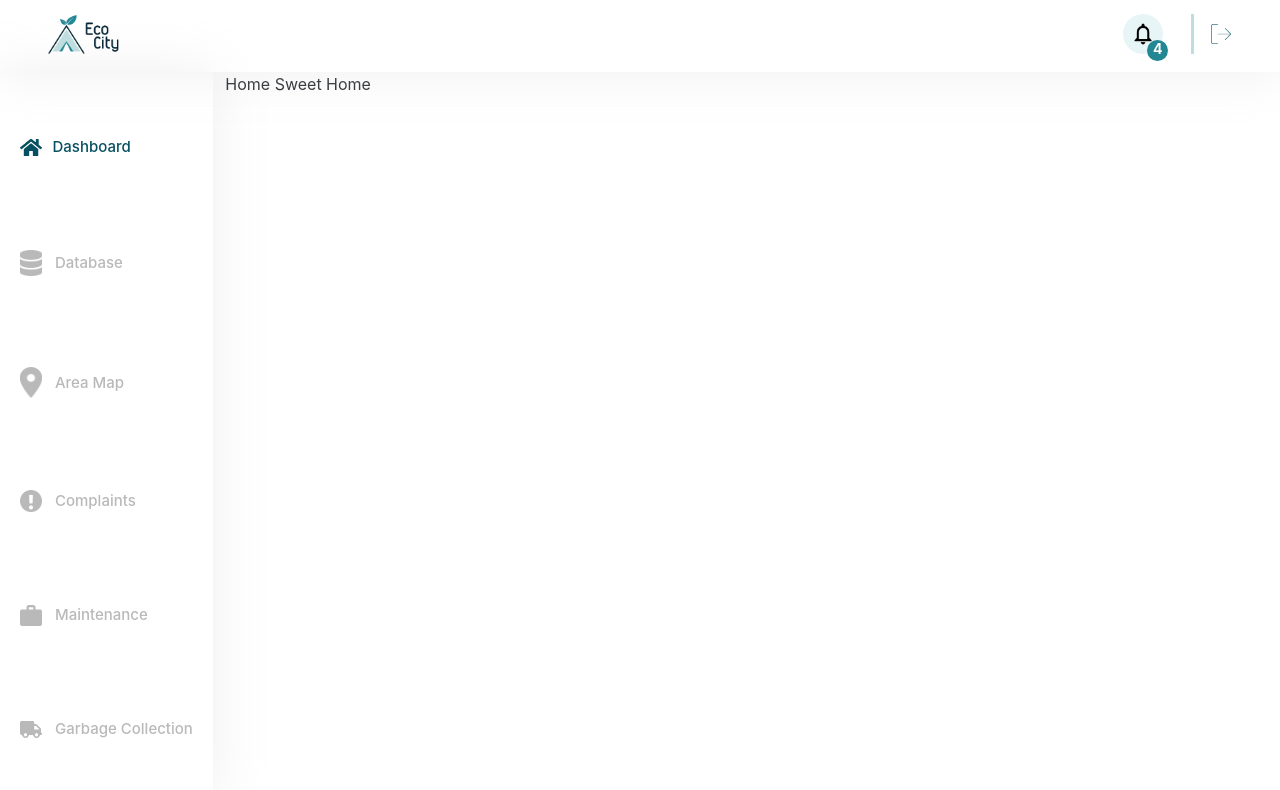
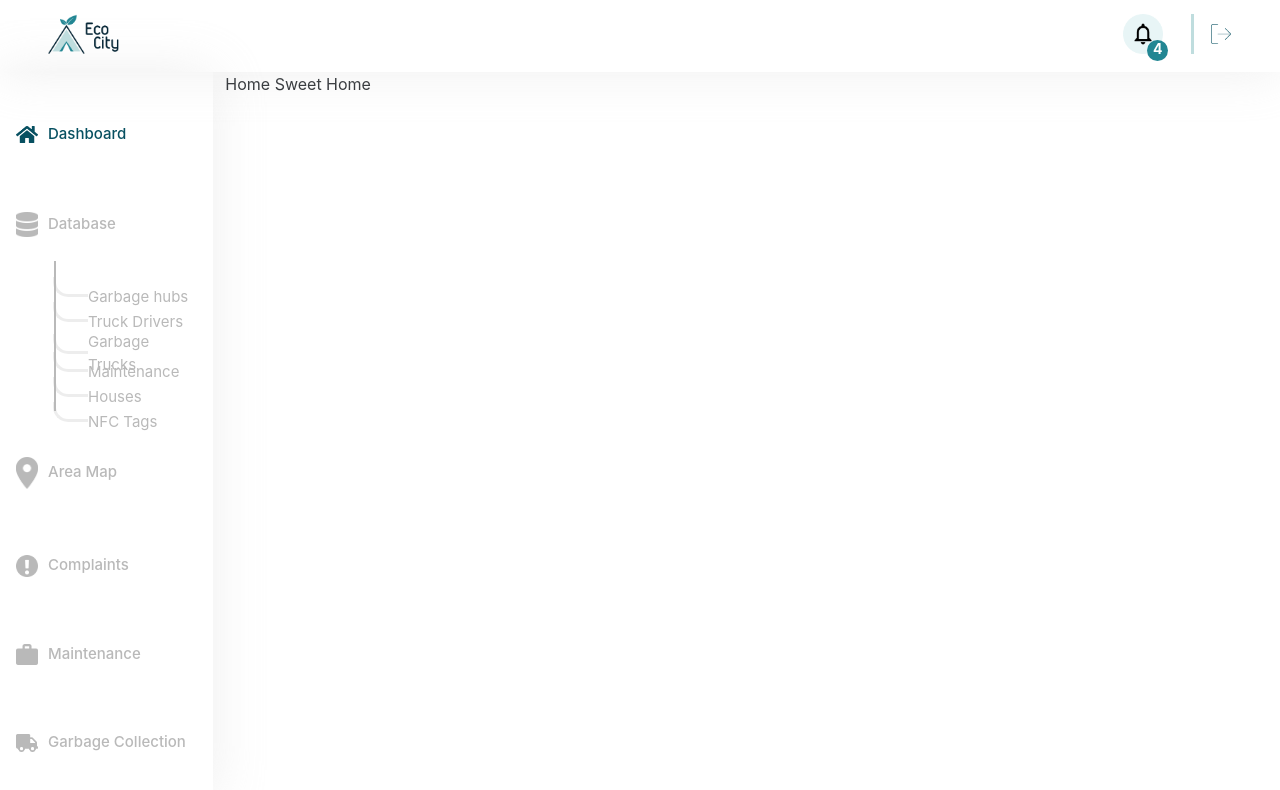
Before and after one commit to IsuruVihan/EcoCity, a React (Create React App) app in the folder admin/: page /dashboard in a window 1280 px wide. Shown: the top 790 px of the page. Built offline with nearby package versions, Linux system fonts and the light colour scheme.

Commit message:
Added css for the submenu

```diff
--- a/admin/src/assets/styles/common/SideNav.css
+++ b/admin/src/assets/styles/common/SideNav.css
@@ -1,48 +1,55 @@
-.side-navigation{
+.side-navigation {
     background-color: white;
 }
-.side-navigation ul li{
+
+.side-navigation ul li {
     margin-top: 5px;
     font-size: 15px;
 }
-.side-navigation ul li img{
+
+.side-navigation ul li img {
     width: 22px;
     margin-right: 10px;
 }
-.side-navigation a{
+
+.side-navigation a {
     text-decoration: none;
 }
-.active-item{
+
+.active-item {
     display: grid;
     grid-template-columns: 1fr 4fr;
     align-items: center;
     cursor: pointer;
 }
 
-.active-item{
+.active-item {
     font-weight: 500;
     color: #075061;
     align-items: center !important;
     width: fit-content;
+    cursor: pointer;
 }
 
-.inactive-item{
+.inactive-item {
     font-weight: 500;
     color: #B9B9B9;
-    display: grid;
-    grid-template-columns: 1fr 4fr;
-    align-items: center;
+    width: fit-content;
+    align-items: center !important;
     cursor: pointer;
 
 }
 
-
-.sub-navigation li{
-    margin-top: 0 !important;
-    margin-left: 50px;
+.sub-navigation {
+    /*margin-top: 1px !important;*/
 }
 
-.testt{
+.sub-navigation li {
+    margin-top: 0 !important;
+    margin-left: 38px;
+}
+
+.testt {
     /*border-end-end-radius: 1em 2em;*/
     width: 30px;
     height: 20px !important;
@@ -51,25 +58,70 @@
     border-radius: 50px 0 0 50px;
     margin-bottom: 10px;
 }
-.testt::before{
+
+.testt::before {
     content: "  ";
     width: 10px;
 }
 
-.active-sub-item a{
+.active-sub-item, .inactive-sub-item {
+    display: grid;
+    grid-template-columns:1fr 5fr;
+    align-items: center;
+    height: 25px;
+}
+
+.active-sub-item label, .inactive-sub-item label {
+    position: absolute;
+    height: 25px;
+    margin-top: -40px;
+}
+
+.active-sub-item label {
+    border-left: 2px solid #7CB6B8;
+}
+
+.inactive-sub-item label {
+    border-left: 2px solid #B9B9B9;
+}
+
+.active-sub-item hr {
+    border-top: 0;
+    margin-left: -1px;
+    margin-top: -4px;
+    border-bottom: 3px solid #7CB6B8;
+    border-left: 3px solid #7CB6B8;
+    border-bottom-left-radius: 15px;
+    width: 35px;
+    height: 20px;
+}
+
+.inactive-sub-item hr {
+    border-top: 0;
+    margin-left: -1px;
+    margin-top: -4px;
+    border-left: 3px solid #B9B9B9;
+    border-bottom: 3px solid #B9B9B9;
+    width: 35px;
+    border-bottom-left-radius: 15px;
+    height: 20px;
+}
+
+.active-sub-item a {
     color: #228693;
     font-weight: bold;
 }
 
-.inactive-sub-item a{
+.inactive-sub-item a {
     color: #B9B9B9 !important;
 }
+
 /*.sub-navigation li{*/
 /*    display: grid;*/
 /*    grid-template-columns: 1fr 5fr;*/
 /*}*/
 
-.sub-navigation{
+.sub-navigation {
     margin-top: -40px;
     margin-bottom: -40px;
 }
--- a/admin/src/common/SideNav.js
+++ b/admin/src/common/SideNav.js
@@ -21,7 +21,7 @@ const SideNav = () => {
 
     const location = useLocation();
     const [url, setUrl] = useState('');
-    const [showSubNav, setShowSubNav] = useState(false);
+    const [showSubNav, setShowSubNav] = useState(true);
 
     //update the url when the location changes
     useEffect(() => {
@@ -29,7 +29,7 @@ const SideNav = () => {
     }, [location]);
 
     useEffect(() => {
-        if(!showSubNav){
+        if (!showSubNav) {
             console.log('changed')
         }
         // if (url.includes('/database')) {
@@ -40,7 +40,7 @@ const SideNav = () => {
     }, [url]);
 
     const handleOnDBClicked = () => {
-        setShowSubNav(!showSubNav);
+        // setShowSubNav(!showSubNav);
     }
 
     return (
@@ -62,23 +62,35 @@ const SideNav = () => {
                 </Link>
                 {
                     showSubNav &&
-                    <ul className='list-unstyled sub-navigation '>
+                    <ul className='list-unstyled sub-navigation pt-4'>
                         <li className={url === '/database/garbage-hubs' ? 'active-sub-item' : 'inactive-sub-item'}>
+                            <label/>
+                            <hr/>
                             <Link to='/database/garbage-hubs'> Garbage hubs</Link>
                         </li>
                         <li className={url === '/database/truck-drivers' ? 'active-sub-item' : 'inactive-sub-item'}>
+                            <label/>
+                            <hr/>
                             <Link to='/database/truck-drivers'>Truck Drivers</Link>
                         </li>
                         <li className={url === '/database/garbage-trucks' ? 'active-sub-item' : 'inactive-sub-item'}>
+                            <label/>
+                            <hr/>
                             <Link to='/database/garbage-trucks'> Garbage Trucks</Link>
                         </li>
                         <li className={url === '/database/maintenance' ? 'active-sub-item' : 'inactive-sub-item'}>
+                            <label/>
+                            <hr/>
                             <Link to='/database/maintenance'>Maintenance</Link>
                         </li>
                         <li className={url === '/database/house' ? 'active-sub-item' : 'inactive-sub-item'}>
+                            <label/>
+                            <hr/>
                             <Link to='/database/house'>Houses</Link>
                         </li>
                         <li className={url === '/database/nfc-tags' ? 'active-sub-item' : 'inactive-sub-item'}>
+                            <label/>
+                            <hr/>
                             <Link to='/database/nfc-tags'>NFC Tags</Link>
                         </li>
                     </ul>
```
